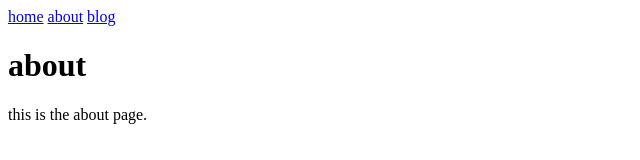
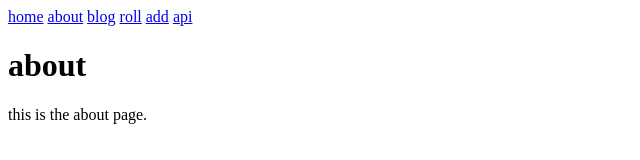
Before and after one commit to patrouch-com/03-com-patrouch, a SvelteKit app: page /about in a window 1280 px wide. Shown: the top 160 px of the page, without its empty margins (0-640 px from the left). Built offline with nearby package versions, Linux system fonts and the light colour scheme.

Commit message:
add new routes to nav bar

```diff
--- a/src/routes/+layout.svelte
+++ b/src/routes/+layout.svelte
@@ -2,6 +2,10 @@
 	<a href="/">home</a>
 	<a href="/about">about</a>
         <a href="/blog">blog</a>
+        <a href="/roll">roll</a>
+        <a href="/add">add</a>
+        <a href="/api">api</a>
+
 </nav>
 
 <slot />
```
